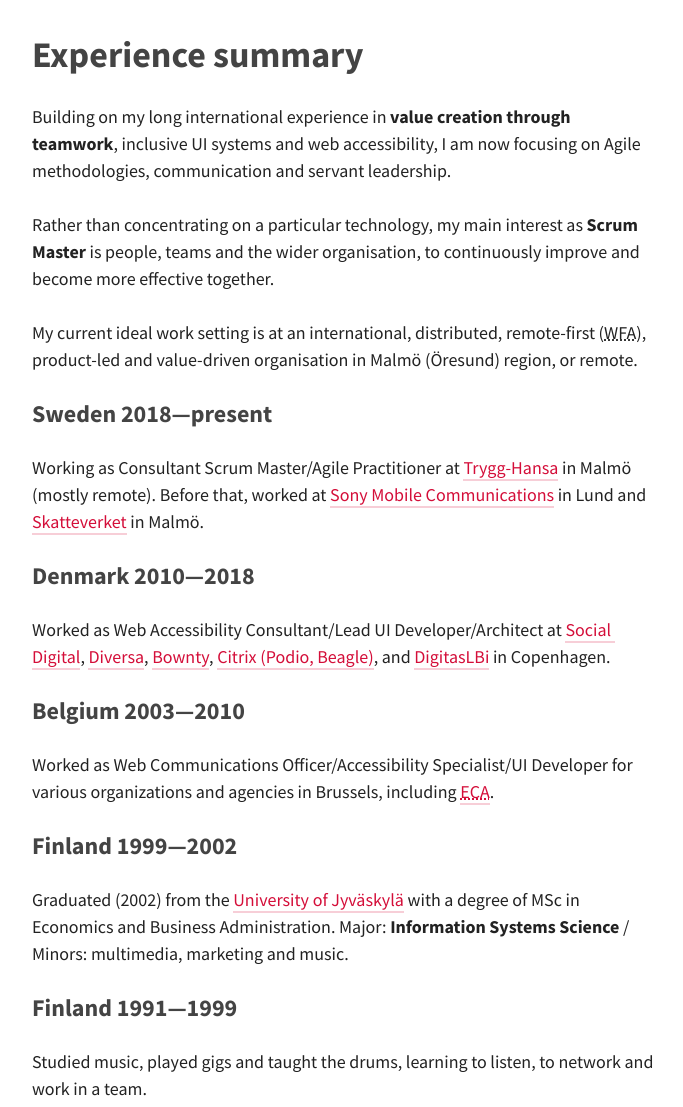
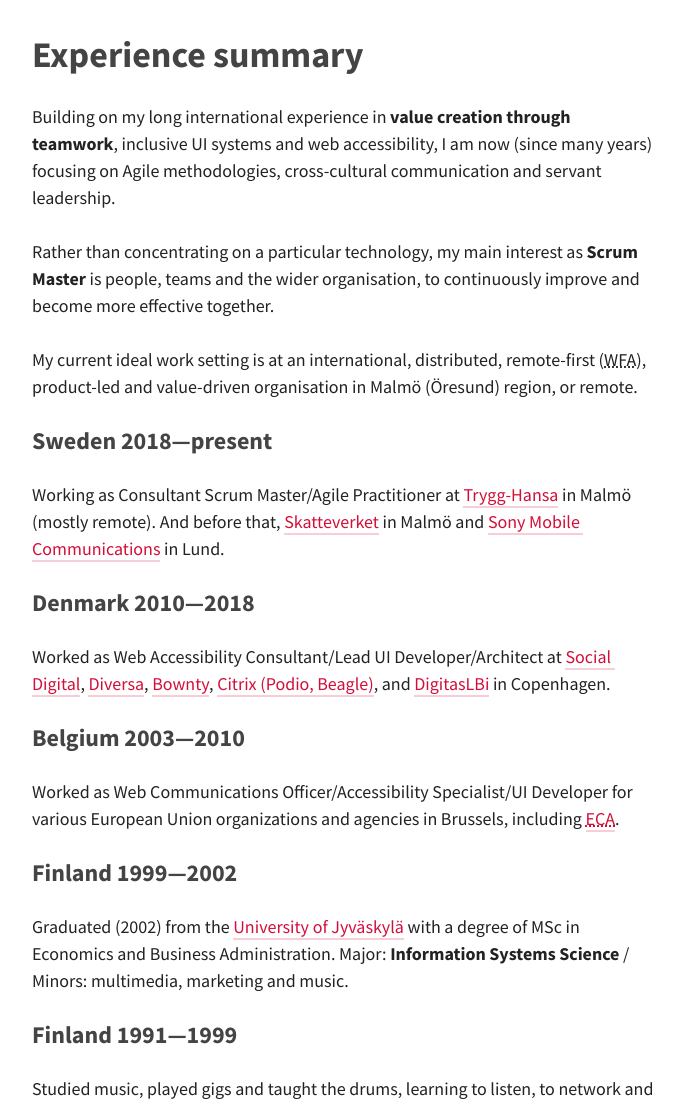
Before and after one commit to akikoo/akikoo.github.io, a Jekyll site: the page built from work.html, in a window 1280 px wide and 1400 px high, scrolled down 3248 px. Shown: the part 128-1235 px from the top of the window, without its empty margins (133-816 px from the left). Built offline with Jekyll 4.4.1, drawn with Linux system fonts in a browser that asks for light colours; some web fonts are replaced; some of the changed text lies outside the part shown.

Commit message:
Adapt copy

```diff
--- a/work.html
+++ b/work.html
@@ -5,7 +5,7 @@
 ---
 <div class="l-row">
   <div class="l-cell l-cell-8">
-    <p class="text-intro">Here are some selected examples of delivered projects as well as product work where my role was a mix of research, Scrum, Agile methods, Accessibility, Design Systems and UI development. <a href="https://www.linkedin.com/in/akikoo/">Check my LinkedIn profile</a> if you want to know more, or simply ask me :) I'd be glad to help.</p>
+    <p class="text-intro">Here are some selected examples of delivered projects as well as product work where my role was a mix of research, Scrum, Agile methods, Accessibility, Design Systems and UI Development. <a href="https://www.linkedin.com/in/akikoo/">Check my LinkedIn profile</a> if you want to know more, or simply ask me :) I'd be glad to help.</p>
   </div>
 </div>
 
@@ -24,18 +24,18 @@
 <div class="l-row">
   <div class="l-cell l-cell-8">
     <h2 class="mt0" id="work-summary">Experience summary</h2>
-    <p>Building on my long international experience in <strong>value creation through teamwork</strong>, inclusive UI systems and web accessibility, I am now focusing on Agile methodologies, communication and servant leadership.</p>
+    <p>Building on my long international experience in <strong>value creation through teamwork</strong>, inclusive UI systems and web accessibility, I am now (since many years) focusing on Agile methodologies, cross-cultural communication and servant leadership.</p>
     <p>Rather than concentrating on a particular technology, my main interest as <strong>Scrum Master</strong> is people, teams and the wider organisation, to continuously improve and become more effective together.</p>
     <p>My current ideal work setting is at an international, distributed, remote-first (<abbr title="Work From Anywhere">WFA</abbr>), product-led and value-driven organisation in Malmö (Öresund) region, or remote.</p>
 
     <h3>Sweden 2018—present</h3>
-    <p>Working as Consultant Scrum Master/Agile Practitioner at <a href="https://www.trygghansa.se/">Trygg-Hansa</a> in Malmö (mostly remote). Before that, worked at <a href="https://www.sonymobile.com/global-en/iot-solutions/visilion-logistics/">Sony Mobile Communications</a> in Lund and <a href="https://www.skatteverket.se/">Skatteverket</a> in Malmö.</p>
+    <p>Working as Consultant Scrum Master/Agile Practitioner at <a href="https://www.trygghansa.se/">Trygg-Hansa</a> in Malmö (mostly remote). And before that, <a href="https://www.skatteverket.se/">Skatteverket</a> in Malmö and <a href="https://www.sonymobile.com/global-en/iot-solutions/visilion-logistics/">Sony Mobile Communications</a> in Lund.</p>
 
     <h3>Denmark 2010—2018</h3>
     <p>Worked as Web Accessibility Consultant/Lead UI Developer/Architect at <a href="https://www.socialdigital.dk/">Social Digital</a>, <a href="http://diversa.dk/">Diversa</a>, <a href="http://bownty.com/">Bownty</a>, <a href="https://podio.com/">Citrix (Podio, Beagle)</a>, and <a href="http://www.digitaslbi.com/dk/">DigitasLBi</a> in Copenhagen.</p>
 
     <h3>Belgium 2003—2010</h3>
-    <p>Worked as Web Communications Officer/Accessibility Specialist/UI Developer for various organizations and agencies in Brussels, including <a href="https://www.eurocockpit.eu/"><abbr title="The European Cockpit Association">ECA</abbr></a>.</p>
+    <p>Worked as Web Communications Officer/Accessibility Specialist/UI Developer for various European Union organizations and agencies in Brussels, including <a href="https://www.eurocockpit.eu/"><abbr title="The European Cockpit Association">ECA</abbr></a>.</p>
 
     <h3>Finland 1999—2002</h3>
     <p>Graduated (2002) from the <a title="University of Jyväskylä: Faculty of Information Technology" href="http://www.jyu.fi/it/en/">University of Jyväskylä</a> with a degree of MSc in Economics and Business Administration. Major: <strong>Information Systems Science</strong> / Minors: multimedia, marketing and music.</p>
```
